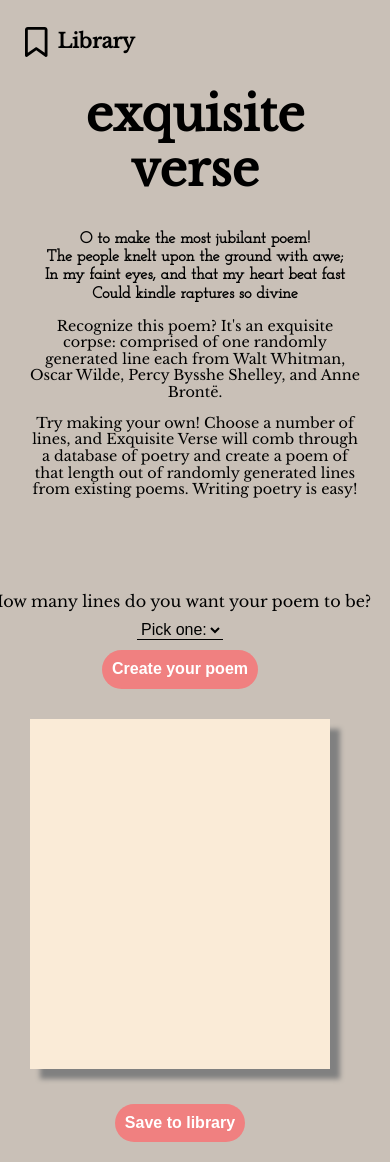
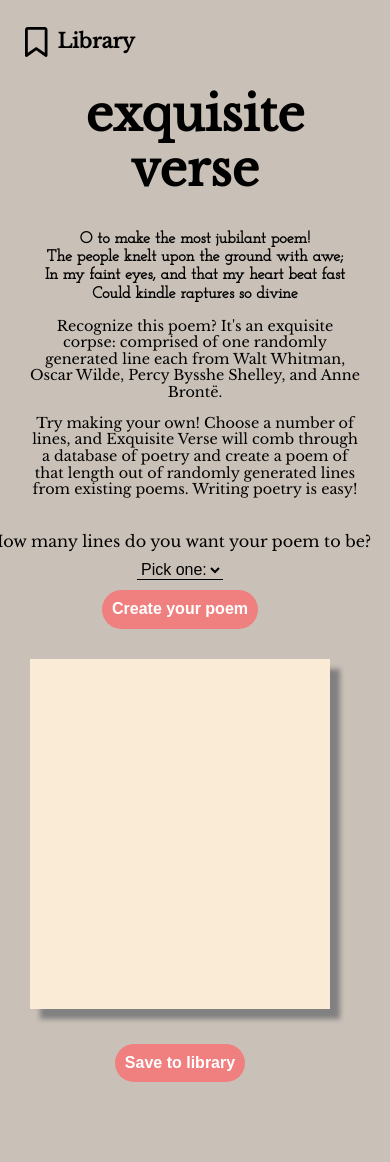
Before and after one commit to ldevuono/exquisiteVerse, a React (Create React App) app: page / in a window 390 px wide. Shown: the top 1162 px of the page. After the commit the page ends 1102 px from the top, so only its background shows below. Built offline with nearby package versions, Linux system fonts and the light colour scheme; no server answers; the database is empty; a web font is replaced by a local one.

Commit message:
fixed layout, padding issue

```diff
--- a/src/App.css
+++ b/src/App.css
@@ -451,10 +451,20 @@ button:focus {
 
 /* MEDIA QUERIES */
 
+@media (min-height: 730px) {
+  main {
+    margin-top: 200px;
+  }
+}
+
 @media (max-width:900px) {
 
   .mainContent {
     flex-direction: column;
+  }
+
+  main {
+    margin-top: 0;
   }
 
   .poemGenerator {
```
